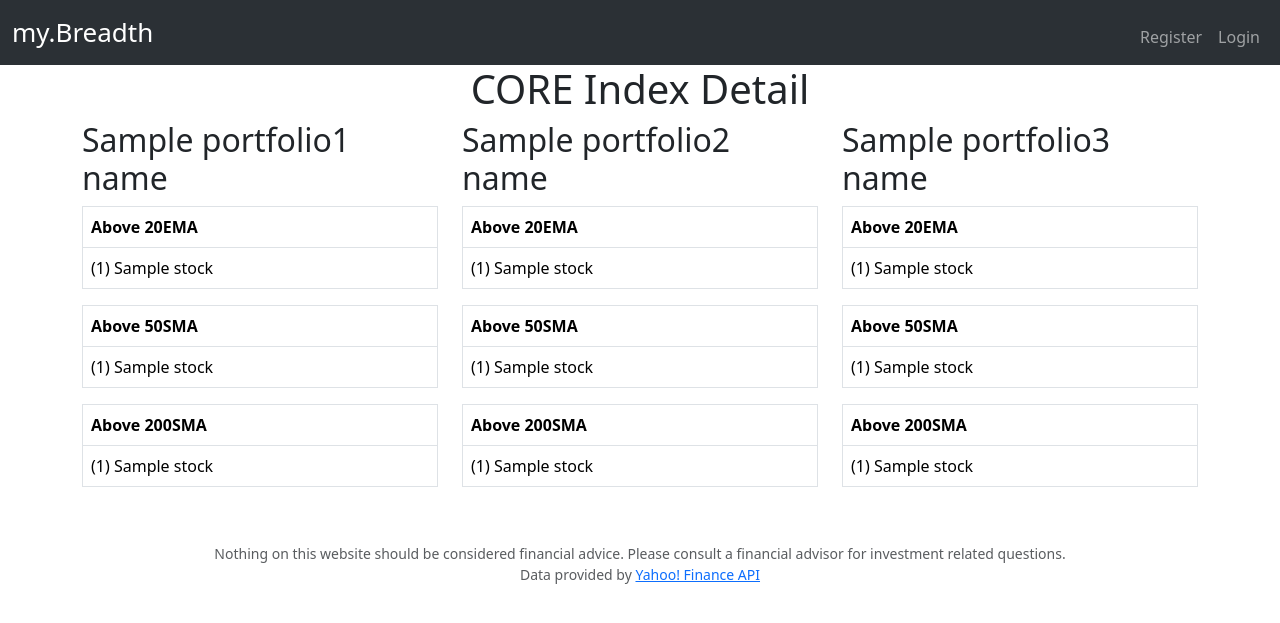
After one commit to jarrodschilling/my_breadth, a Flask app: template templates/index-detail.html in a window 1280 px wide. The commit adds this page. Shown: the top 623 px of the page. Run offline with Flask 3, Linux system fonts and the light colour scheme; the template is opened without the code that fills it: most values are stand-ins (such as "Sample title", 1, 10 or a date in 2020).

Commit message:
index det/sum complete

```diff
--- a/app.py
+++ b/app.py
@@ -1,7 +1,7 @@
 import sqlite3
 from flask import Flask, redirect, render_template, request, session
 from flask_session import Session
-from dictionaries import sectors, industries, sub_sectors
+from dictionaries import sectors, industries, sub_sectors, indices
 from investor_quotes import quotes
 import random
 from tempfile import mkdtemp
@@ -207,6 +207,52 @@ def sector_detail():
 
 
         return render_template("sector-detail.html", portfolio1_name=portfolio1_name, portfolio1_ema20=portfolio1_ema20, portfolio1_sma50=portfolio1_sma50, portfolio1_sma200=portfolio1_sma200, portfolio2_name=portfolio2_name, portfolio2_ema20=portfolio2_ema20, portfolio2_sma50=portfolio2_sma50, portfolio2_sma200=portfolio2_sma200, portfolio3_name=portfolio3_name, portfolio3_ema20=portfolio3_ema20, portfolio3_sma50=portfolio3_sma50, portfolio3_sma200=portfolio3_sma200)
+
+# -------------------------------------------------------------------------------------------------------
+# -------------- CORE INDEX DETAIL PAGE
+# -------------------------------------------------------------------------------------------------------
+
+@app.route("/index-detail", methods=["POST", "GET"])
+@login_required
+def index_detail():
+    if request.method == "GET":
+
+        conn = sqlite3.connect('database.db')
+        cursor = conn.cursor()
+
+        cursor.execute("SELECT * FROM indices")
+        stocks = cursor.fetchall()
+
+        cursor.execute("SELECT * FROM indices WHERE portfolio_id = 'portfolio1'")
+        portfolio1 = cursor.fetchall()
+
+        cursor.execute("SELECT * FROM indices WHERE portfolio_id = 'portfolio2'")
+        portfolio2 = cursor.fetchall()
+
+        cursor.execute("SELECT * FROM indices WHERE portfolio_id = 'portfolio3'")
+        portfolio3 = cursor.fetchall()
+
+        portfolio1_name = portfolio_names(portfolio1)
+        portfolio2_name = portfolio_names(portfolio2)
+        portfolio3_name = portfolio_names(portfolio3)
+
+        portfolio1_ema20 = ma_compute_yf(stocks, "portfolio1", "ema20")
+        portfolio1_sma50 = ma_compute_yf(stocks, "portfolio1", "sma50")
+        portfolio1_sma200 = ma_compute_yf(stocks, "portfolio1", "sma200")
+        portfolio2_ema20 = ma_compute_yf(stocks, "portfolio2", "ema20")
+        portfolio2_sma50 = ma_compute_yf(stocks, "portfolio2", "sma50")
+        portfolio2_sma200 = ma_compute_yf(stocks, "portfolio2", "sma200")
+        portfolio3_ema20 = ma_compute_yf(stocks, "portfolio3", "ema20")
+        portfolio3_sma50 = ma_compute_yf(stocks, "portfolio3", "sma50")
+        portfolio3_sma200 = ma_compute_yf(stocks, "portfolio3", "sma200")
+
+
+        conn.commit()
+        conn.close()
+
+
+        return render_template("index-detail.html", portfolio1_name=portfolio1_name, portfolio1_ema20=portfolio1_ema20, portfolio1_sma50=portfolio1_sma50, portfolio1_sma200=portfolio1_sma200, portfolio2_name=portfolio2_name, portfolio2_ema20=portfolio2_ema20, portfolio2_sma50=portfolio2_sma50, portfolio2_sma200=portfolio2_sma200, portfolio3_name=portfolio3_name, portfolio3_ema20=portfolio3_ema20, portfolio3_sma50=portfolio3_sma50, portfolio3_sma200=portfolio3_sma200)
+
 
 # -------------------------------------------------------------------------------------------------------
 # -------------- DETAILED BREADTH PAGE
@@ -573,6 +619,125 @@ def sector_summary():
     if request.method == "GET":
         return render_template("sector-summary.html", total_ema20=total_ema20, total_sma50=total_sma50, total_sma200=total_sma200, portfolio1_ema20_summary=portfolio1_ema20_summary, portfolio1_sma50_summary=portfolio1_sma50_summary, portfolio1_sma200_summary=portfolio1_sma200_summary, portfolio2_ema20_summary=portfolio2_ema20_summary, portfolio2_sma50_summary=portfolio2_sma50_summary, portfolio2_sma200_summary=portfolio2_sma200_summary, portfolio3_ema20_summary=portfolio3_ema20_summary, portfolio3_sma50_summary=portfolio3_sma50_summary, portfolio3_sma200_summary=portfolio3_sma200_summary, portfolio1_name=portfolio1_name, portfolio2_name=portfolio2_name, portfolio3_name=portfolio3_name)
 
+
+# -------------------------------------------------------------------------------------------------------
+# -------------- CORE INDEX SUMMARY PAGE
+# -------------------------------------------------------------------------------------------------------
+
+@app.route("/index-summary", methods=["POST", "GET"])
+@login_required
+def index_summary():
+    conn = sqlite3.connect('database.db')
+    cursor = conn.cursor()
+
+    cursor.execute("SELECT * FROM indices")
+    stocks = cursor.fetchall()
+
+    cursor.execute("SELECT * FROM indices WHERE portfolio_id = 'portfolio1'")
+    portfolio1 = cursor.fetchall()
+
+    cursor.execute("SELECT * FROM indices WHERE portfolio_id = 'portfolio2'")
+    portfolio2 = cursor.fetchall()
+
+    cursor.execute("SELECT * FROM indices WHERE portfolio_id = 'portfolio3'")
+    portfolio3 = cursor.fetchall()
+
+    portfolio1_name = portfolio_names(portfolio1)
+    portfolio2_name = portfolio_names(portfolio2)
+    portfolio3_name = portfolio_names(portfolio3)
+
+    portfolio1_ema20 = ma_compute_yf(stocks, "portfolio1", "ema20")
+    portfolio1_sma50 = ma_compute_yf(stocks, "portfolio1", "sma50")
+    portfolio1_sma200 = ma_compute_yf(stocks, "portfolio1", "sma200")
+    portfolio2_ema20 = ma_compute_yf(stocks, "portfolio2", "ema20")
+    portfolio2_sma50 = ma_compute_yf(stocks, "portfolio2", "sma50")
+    portfolio2_sma200 = ma_compute_yf(stocks, "portfolio2", "sma200")
+    portfolio3_ema20 = ma_compute_yf(stocks, "portfolio3", "ema20")
+    portfolio3_sma50 = ma_compute_yf(stocks, "portfolio3", "sma50")
+    portfolio3_sma200 = ma_compute_yf(stocks, "portfolio3", "sma200")
+
+    conn.commit()
+    conn.close()
+
+    total_ema20_list = portfolio1_ema20 + portfolio2_ema20 + portfolio3_ema20
+    total_sma50_list = portfolio1_sma50 + portfolio2_sma50 + portfolio3_sma50
+    total_sma200_list = portfolio1_sma200 + portfolio2_sma200 + portfolio3_sma200
+    total_length = len(portfolio1) + len(portfolio2) + len(portfolio3)
+
+
+    while True:
+        try:
+            total_ema20 = len(total_ema20_list) / total_length
+            total_ema20 = "{:.2%}".format(total_ema20)
+
+            total_sma50 = len(total_sma50_list) / total_length
+            total_sma50 = "{:.2%}".format(total_sma50)
+
+            total_sma200 = len(total_sma200_list) / total_length
+            total_sma200 = "{:.2%}".format(total_sma200)
+            break
+        except ZeroDivisionError:
+            total_ema20 = "none"
+            total_sma50 = "none"
+            total_sma200 = "none"
+            break
+
+    while True:
+        try:
+            portfolio1_ema20_summary = len(portfolio1_ema20) / len(portfolio1)
+            portfolio1_ema20_summary = "{:.2%}".format(portfolio1_ema20_summary)
+
+            portfolio1_sma50_summary = len(portfolio1_sma50) / len(portfolio1)
+            portfolio1_sma50_summary = "{:.2%}".format(portfolio1_sma50_summary)
+
+            portfolio1_sma200_summary = len(portfolio1_sma200) / len(portfolio1)
+            portfolio1_sma200_summary = "{:.2%}".format(portfolio1_sma200_summary)
+            break
+        except ZeroDivisionError:
+            portfolio1_ema20_summary = "none"
+            portfolio1_sma50_summary = "none"
+            portfolio1_sma200_summary = "none"
+            break
+
+    while True:
+        try:
+            portfolio2_ema20_summary = len(portfolio2_ema20) / len(portfolio2)
+            portfolio2_ema20_summary = "{:.2%}".format(portfolio2_ema20_summary)
+
+            portfolio2_sma50_summary = len(portfolio2_sma50) / len(portfolio2)
+            portfolio2_sma50_summary = "{:.2%}".format(portfolio2_sma50_summary)
+
+            portfolio2_sma200_summary = len(portfolio2_sma200) / len(portfolio2)
+            portfolio2_sma200_summary = "{:.2%}".format(portfolio2_sma200_summary)
+            break
+        except ZeroDivisionError:
+            portfolio2_ema20_summary = "none"
+            portfolio2_sma50_summary = "none"
+            portfolio2_sma200_summary = "none"
+            break
+
+    while True:
+        try:
+            portfolio3_ema20_summary = len(portfolio3_ema20) / len(portfolio3)
+            portfolio3_ema20_summary = "{:.2%}".format(portfolio3_ema20_summary)
+
+            portfolio3_sma50_summary = len(portfolio3_sma50) / len(portfolio3)
+            portfolio3_sma50_summary = "{:.2%}".format(portfolio3_sma50_summary)
+
+            portfolio3_sma200_summary = len(portfolio3_sma200) / len(portfolio3)
+            portfolio3_sma200_summary = "{:.2%}".format(portfolio3_sma200_summary)
+            break
+        except ZeroDivisionError:
+            portfolio3_ema20_summary = "none"
+            portfolio3_sma50_summary = "none"
+            portfolio3_sma200_summary = "none"
+            break
+
+
+    if request.method == "GET":
+        return render_template("sector-summary.html", total_ema20=total_ema20, total_sma50=total_sma50, total_sma200=total_sma200, portfolio1_ema20_summary=portfolio1_ema20_summary, portfolio1_sma50_summary=portfolio1_sma50_summary, portfolio1_sma200_summary=portfolio1_sma200_summary, portfolio2_ema20_summary=portfolio2_ema20_summary, portfolio2_sma50_summary=portfolio2_sma50_summary, portfolio2_sma200_summary=portfolio2_sma200_summary, portfolio3_ema20_summary=portfolio3_ema20_summary, portfolio3_sma50_summary=portfolio3_sma50_summary, portfolio3_sma200_summary=portfolio3_sma200_summary, portfolio1_name=portfolio1_name, portfolio2_name=portfolio2_name, portfolio3_name=portfolio3_name)
+
+
 # -------------------------------------------------------------------------------------------------------
 # -------------- BREADTH SUMMARY PAGE
 # -------------------------------------------------------------------------------------------------------
--- a/static/custom_style.css
+++ b/static/custom_style.css
@@ -0,0 +1,10 @@
+.quote-style {
+    background-color: #82bbd1;
+    color: #30292f;
+}
+
+.button-js {
+    background-color: #0C7489;
+    border: 1px solid #210203;
+    color: #EDF2F4;
+}
--- a/templates/add-portfolio.html
+++ b/templates/add-portfolio.html
@@ -37,7 +37,7 @@
             </div>
             {% endfor %}
             <div class="text-center">
-              <button type="submit" class="btn btn-primary mb-3" style="width: 100px;">Add</button>
+              <button type="submit" class="btn btn-primary mb-3 button-js" style="width: 100px;">Add</button>
             </div>
 
           </div>
--- a/templates/create-portfolio.html
+++ b/templates/create-portfolio.html
@@ -56,7 +56,7 @@
             </div>
             {% endfor %}
             <div class="text-center">
-              <button type="submit" class="btn btn-primary mb-3" style="width: 100px;">Create</button>
+              <button type="submit" class="btn btn-primary mb-3 button-js" style="width: 100px;">Create</button>
             </div>
 
           </div>
--- a/templates/delete-portfolio1.html
+++ b/templates/delete-portfolio1.html
@@ -35,7 +35,7 @@
                             {% endfor %}
                     </tbody>
                 </table>
-                <button type="sumbit" class="btn btn-primary mb-3" style="width: 100px;">Delete</button>
+                <button type="sumbit" class="btn btn-primary mb-3 button-js" style="width: 100px;">Delete</button>
                 </form>
             </div>
         </div>
--- a/templates/delete-portfolio2.html
+++ b/templates/delete-portfolio2.html
@@ -35,7 +35,7 @@
                             {% endfor %}
                     </tbody>
                 </table>
-                <button type="sumbit" class="btn btn-primary mb-3" style="width: 100px;">Delete</button>
+                <button type="sumbit" class="btn btn-primary mb-3 button-js" style="width: 100px;">Delete</button>
                 </form>
             </div>
         </div>
--- a/templates/delete-portfolio3.html
+++ b/templates/delete-portfolio3.html
@@ -35,7 +35,7 @@
                             {% endfor %}
                     </tbody>
                 </table>
-                <button type="sumbit" class="btn btn-primary mb-3" style="width: 100px;">Delete</button>
+                <button type="sumbit" class="btn btn-primary mb-3 button-js" style="width: 100px;">Delete</button>
                 </form>
             </div>
         </div>
--- /dev/null
+++ b/templates/index-detail.html
@@ -0,0 +1,200 @@
+{% extends "layout.html" %}
+
+{% block title %}
+    CORE Index Detail
+{% endblock %}
+
+{% block main %}
+<h1 style="text-align: center;">CORE Index Detail</h1>
+<div class="container">
+    <div class="row">
+        {% if not portfolio1_name == "none" %}
+        <div class="col-md-4">
+            <h2>{{ portfolio1_name }}</h2>
+            <table class="table table-bordered">
+                <thead>
+                    <tr>
+                        <th scope="col">Above 20EMA</th>
+                    </tr>
+                </thead>
+                <tbody>
+                        {% for stock in portfolio1_ema20 %}
+                        <tr>
+                            <td>
+                                ({{ stock[0] }}) {{ stock[1] }}
+                            </td>
+                        </tr>
+                        {% endfor %}
+                </tbody>
+            </table>
+        </div>
+        {% endif %}
+        {% if not portfolio2_name == "none" %}
+        <div class="col-md-4">
+            <h2>{{ portfolio2_name }}</h2>
+            <table class="table table-bordered">
+                <thead>
+                    <tr>
+                        <th scope="col">Above 20EMA</th>
+                    </tr>
+                </thead>
+                <tbody>
+                        {% for stock in portfolio2_ema20 %}
+                        <tr>
+                            <td>
+                                ({{ stock[0] }}) {{ stock[1] }}
+                            </td>
+                        </tr>
+                        {% endfor %}
+                </tbody>
+            </table>
+        </div>
+        {% endif %}
+        {% if not portfolio3_name == "none" %}
+        <div class="col-md-4">
+            <h2>{{ portfolio3_name }}</h2>
+            <table class="table table-bordered">
+                <thead>
+                    <tr>
+                        <th scope="col">Above 20EMA</th>
+                    </tr>
+                </thead>
+                <tbody>
+                        {% for stock in portfolio3_ema20 %}
+                        <tr>
+                            <td>
+                                ({{ stock[0] }}) {{ stock[1] }}
+                            </td>
+                        </tr>
+                        {% endfor %}
+                </tbody>
+            </table>
+        </div>
+        {% endif %}
+    </div>
+    <div class="row">
+        {% if not portfolio1_name == "none" %}
+        <div class="col-md-4">
+            <table class="table table-bordered">
+                <thead>
+                    <tr>
+                        <th scope="col">Above 50SMA</th>
+                    </tr>
+                </thead>
+                <tbody>
+                        {% for stock in portfolio1_sma50 %}
+                        <tr>
+                            <td>
+                                ({{ stock[0] }}) {{ stock[1] }}
+                            </td>
+                        </tr>
+                        {% endfor %}
+                </tbody>
+            </table>
+        </div>
+        {% endif %}
+        {% if not portfolio2_name == "none" %}
+        <div class="col-md-4">
+            <table class="table table-bordered">
+                <thead>
+                    <tr>
+                        <th scope="col">Above 50SMA</th>
+                    </tr>
+                </thead>
+                <tbody>
+                        {% for stock in portfolio2_sma50 %}
+                        <tr>
+                            <td>
+                                ({{ stock[0] }}) {{ stock[1] }}
+                            </td>
+                        </tr>
+                        {% endfor %}
+                </tbody>
+            </table>
+        </div>
+        {% endif %}
+        {% if not portfolio3_name == "none" %}
+        <div class="col-md-4">
+            <table class="table table-bordered">
+                <thead>
+                    <tr>
+                        <th scope="col">Above 50SMA</th>
+                    </tr>
+                </thead>
+                <tbody>
+                        {% for stock in portfolio3_sma50 %}
+                        <tr>
+                            <td>
+                                ({{ stock[0] }}) {{ stock[1] }}
+                            </td>
+                        </tr>
+                        {% endfor %}
+                </tbody>
+            </table>
+        </div>
+        {% endif %}
+    </div>
+    <div class="row">
+        {% if not portfolio1_name == "none" %}
+        <div class="col-md-4">
+            <table class="table table-bordered">
+                    <thead>
+                        <tr>
+                            <th scope="col">Above 200SMA</th>
+                        </tr>
+                    </thead>
+                    <tbody>
+                            {% for stock in portfolio1_sma200 %}
+                            <tr>
+                                <td>
+                                    ({{ stock[0] }}) {{ stock[1] }}
+                                </td>
+                            </tr>
+                            {% endfor %}
+                    </tbody>
+            </table>
+        </div>
+        {% endif %}
+        {% if not portfolio2_name == "none" %}
+        <div class="col-md-4">
+            <table class="table table-bordered">
+                <thead>
+                    <tr>
+                        <th scope="col">Above 200SMA</th>
+                    </tr>
+                </thead>
+                <tbody>
+                        {% for stock in portfolio2_sma200 %}
+                        <tr>
+                            <td>
+                                ({{ stock[0] }}) {{ stock[1] }}
+                            </td>
+                        </tr>
+                        {% endfor %}
+                </tbody>
+            </table>
+        </div>
+        {% endif %}
+        {% if not portfolio3_name == "none" %}
+        <div class="col-md-4">
+            <table class="table table-bordered">
+                <thead>
+                    <tr>
+                        <th scope="col">Above 200SMA</th>
+                    </tr>
+                </thead>
+                <tbody>
+                        {% for stock in portfolio3_sma200 %}
+                        <tr>
+                            <td>
+                                ({{ stock[0] }}) {{ stock[1] }}
+                            </td>
+                        </tr>
+                        {% endfor %}
+                </tbody>
+            </table>
+        </div>
+        {% endif %}
+    </div>
+</div>
+{% endblock %}
--- a/templates/index.html
+++ b/templates/index.html
@@ -23,7 +23,7 @@
         <div class="col-3"></div>
     </div>
     <div class="container mt-5">
-        <div class="alert alert-info alert-dismissible fade show" role="alert" style="background-color: #82bbd1; color: #30292f">
+        <div class="alert alert-info alert-dismissible fade show quote-style" role="alert">
             <!-- <strong>Random Quote:</strong> --> {{ quote }}
         </div>
     </div>
--- a/templates/layout.html
+++ b/templates/layout.html
@@ -7,6 +7,7 @@
         <meta name="viewport" content="width=device-width, initial-scale=1">
         <title>my.Breadth {% block title %}{% endblock %}</title>
         <link href="https://cdn.jsdelivr.net/npm/bootstrap@5.3.1/dist/css/bootstrap.min.css" rel="stylesheet" integrity="sha384-4bw+/aepP/YC94hEpVNVgiZdgIC5+VKNBQNGCHeKRQN+PtmoHDEXuppvnDJzQIu9" crossorigin="anonymous">
+        <link rel="stylesheet" href="/static/custom_style.css">
         <script src="https://cdn.jsdelivr.net/npm/bootstrap@5.3.1/dist/js/bootstrap.bundle.min.js" integrity="sha384-HwwvtgBNo3bZJJLYd8oVXjrBZt8cqVSpeBNS5n7C8IVInixGAoxmnlMuBnhbgrkm" crossorigin="anonymous"></script>
     </head>
 
@@ -29,6 +30,9 @@
                             <ul class="dropdown-menu">
                                 <li><a class="dropdown-item" href="/sector-summary">Sector Summary</a></li>
                                 <li><a class="dropdown-item" href="/sector-detail">Sector Detail</a></li>
+                                <li><a class="dropdown-item" href="/index-summary">Index Summary</a></li>
+                                <li><a class="dropdown-item" href="/index-detail">Index Detail</a></li>
+                                <li><a class="dropdown-item" href="/net-hilow">Net High/Low</a></li>
                             </ul>
                         </div>
                         <!-- <a class="nav-link" href="/portfolio">Portfolio</a> -->
```
Also changed, not shown: dictionaries.py (+17 -0 lines), temp_database.py (+6 -5 lines), templates/index-summary.html (added, +51 -0 lines), templates/portfolio.html (+6 -6 lines), database.db, templates/net-hilow.html (added), 2 other files.
